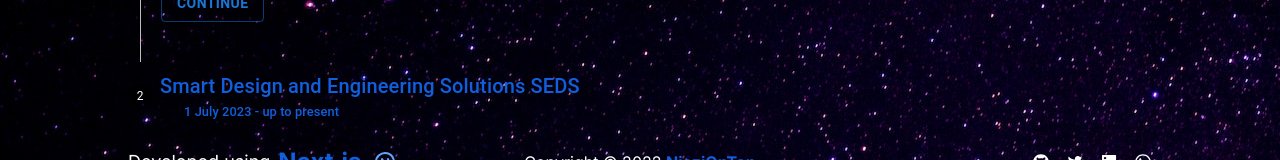
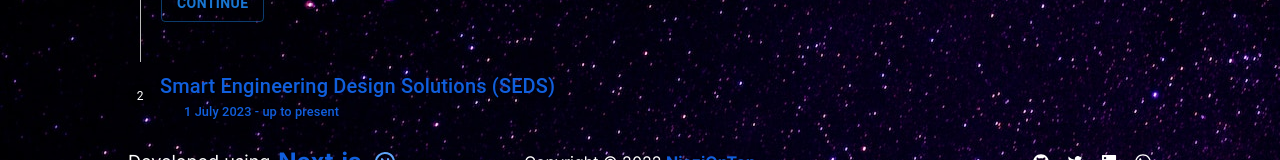
Before and after one commit to niaziiii/portfolio-nextjs, a Next.js app: page /experience in a window 1280 px wide. Shown: the part 593-753 px from the top of the page. Built offline with nearby package versions, Linux system fonts and the light colour scheme.

Commit message:
order correction

```diff
--- a/src/assets/data/experience.ts
+++ b/src/assets/data/experience.ts
@@ -20,7 +20,7 @@ export const experienceSteps = [
     ],
   },
   {
-    label: "Smart Design and Engineering Solutions SEDS",
+    label: "Smart Engineering Design Solutions (SEDS)",
     date: "1 July 2023 - up to present",
     description: `In my current role, I engage in a dual responsibility scenario.
       Primarily, I contribute to the development of dynamic web-based games using JavaScript,
```
